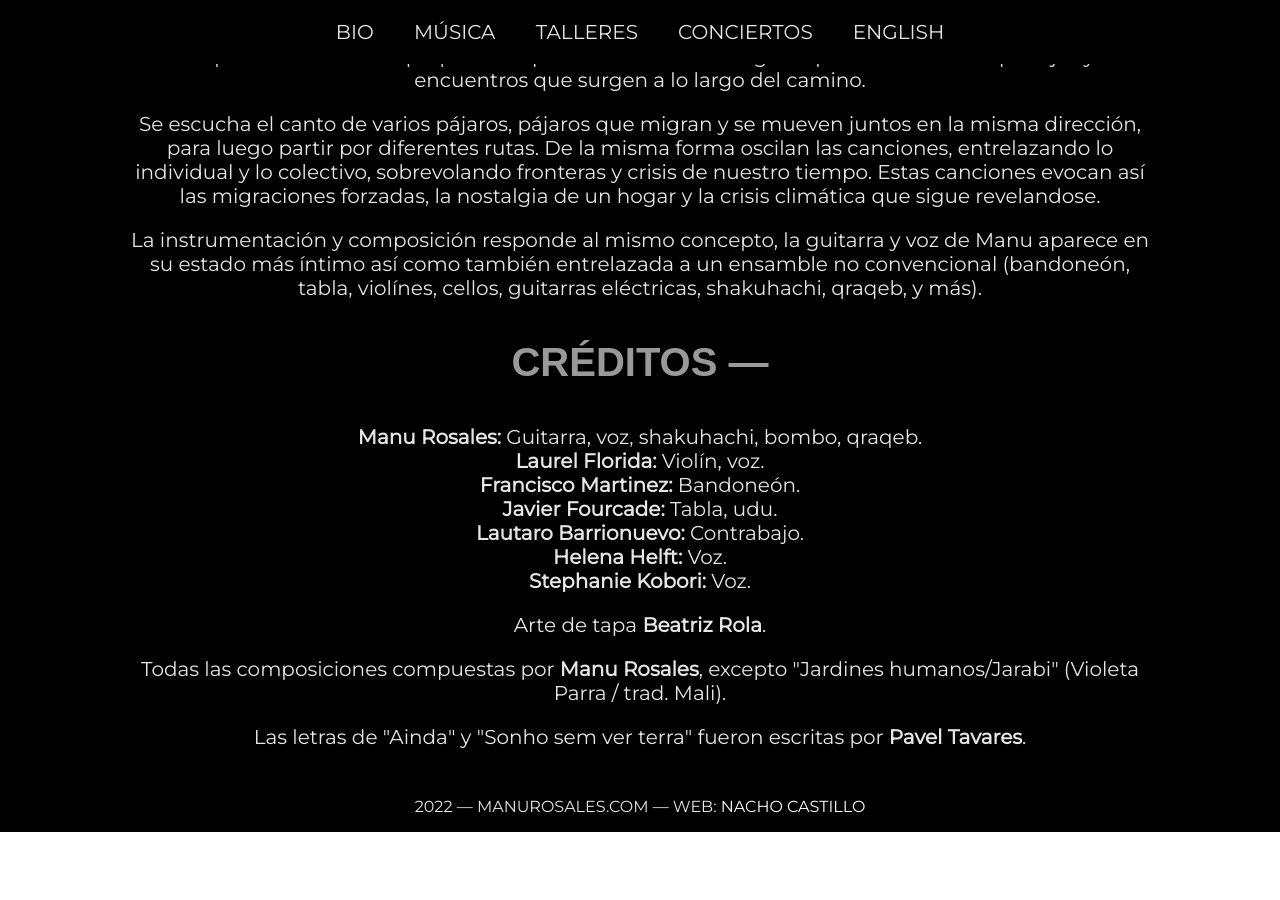
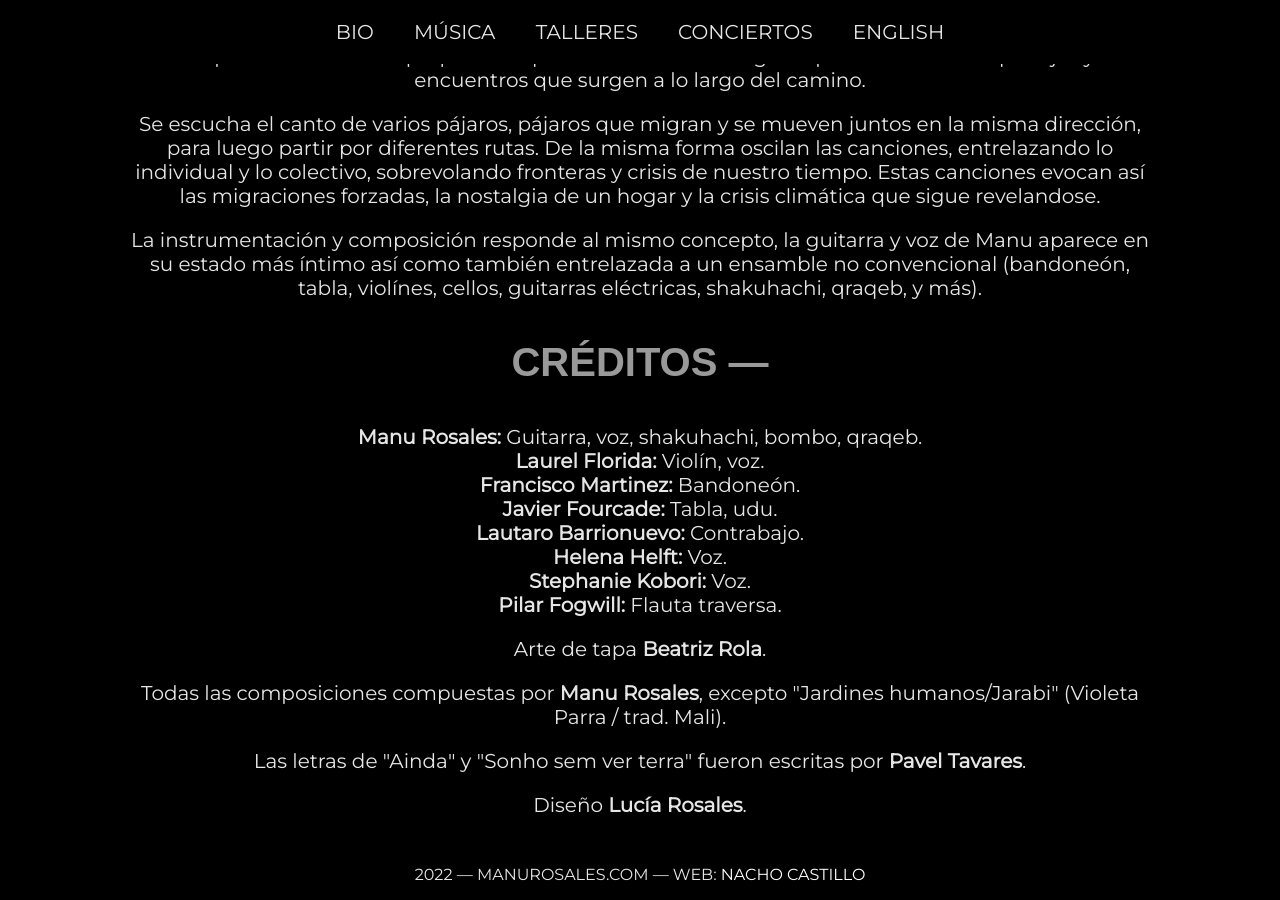
Before and after one commit to ManuRosales/manurosales.github.io, a Jekyll site: the page built from _projects/estrada.markdown, in a window 1280 px wide and 900 px high, scrolled down 856 px. Built offline with Jekyll 4.4.1, drawn with Linux system fonts in a browser that asks for light colours; nearby versions of some CDN libraries; some web fonts are replaced; before the commit the page ends 1688 px from its top, so only the background shows below that; grey boxes are pictures that could not be loaded.

Commit message:
Updated Estrada

```diff
--- a/_projects/estrada.markdown
+++ b/_projects/estrada.markdown
@@ -27,12 +27,13 @@ credits-text:
   Martinez:</span> Bandoneón.<br /><span class="bold">Javier Fourcade:</span> Tabla,
   udu.<br /><span class="bold">Lautaro Barrionuevo:</span> Contrabajo.<br /><span
   class="bold">Helena Helft:</span> Voz.<br /><span class="bold">Stephanie Kobori:</span>
-  Voz.
+  Voz.<br /><span class="bold">Pilar Fogwill:</span> Flauta traversa.
 - Arte de tapa <span class="bold">Beatriz Rola</span>.
 - Todas las composiciones compuestas por <span class="bold">Manu Rosales</span>, excepto  "Jardines
   humanos/Jarabi" (Violeta Parra / trad. Mali).
 - Las letras de "Ainda" y "Sonho sem ver terra" fueron escritas por <span class="bold">Pavel
   Tavares</span>.
+- Diseño <span class="bold">Lucía Rosales</span>.
 language: es
 altLang: "/projects/en/estrada"
 layout: projects
```
